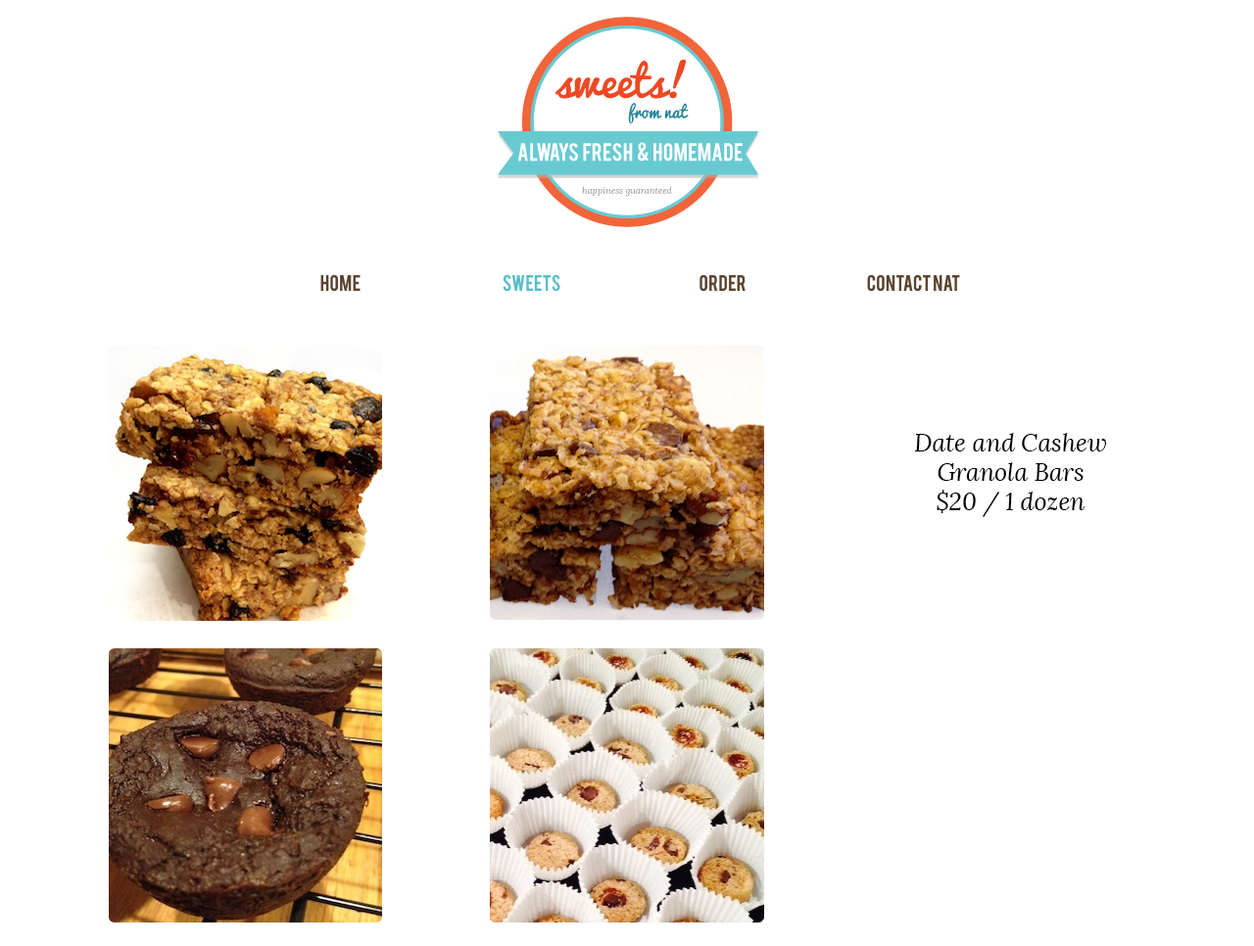
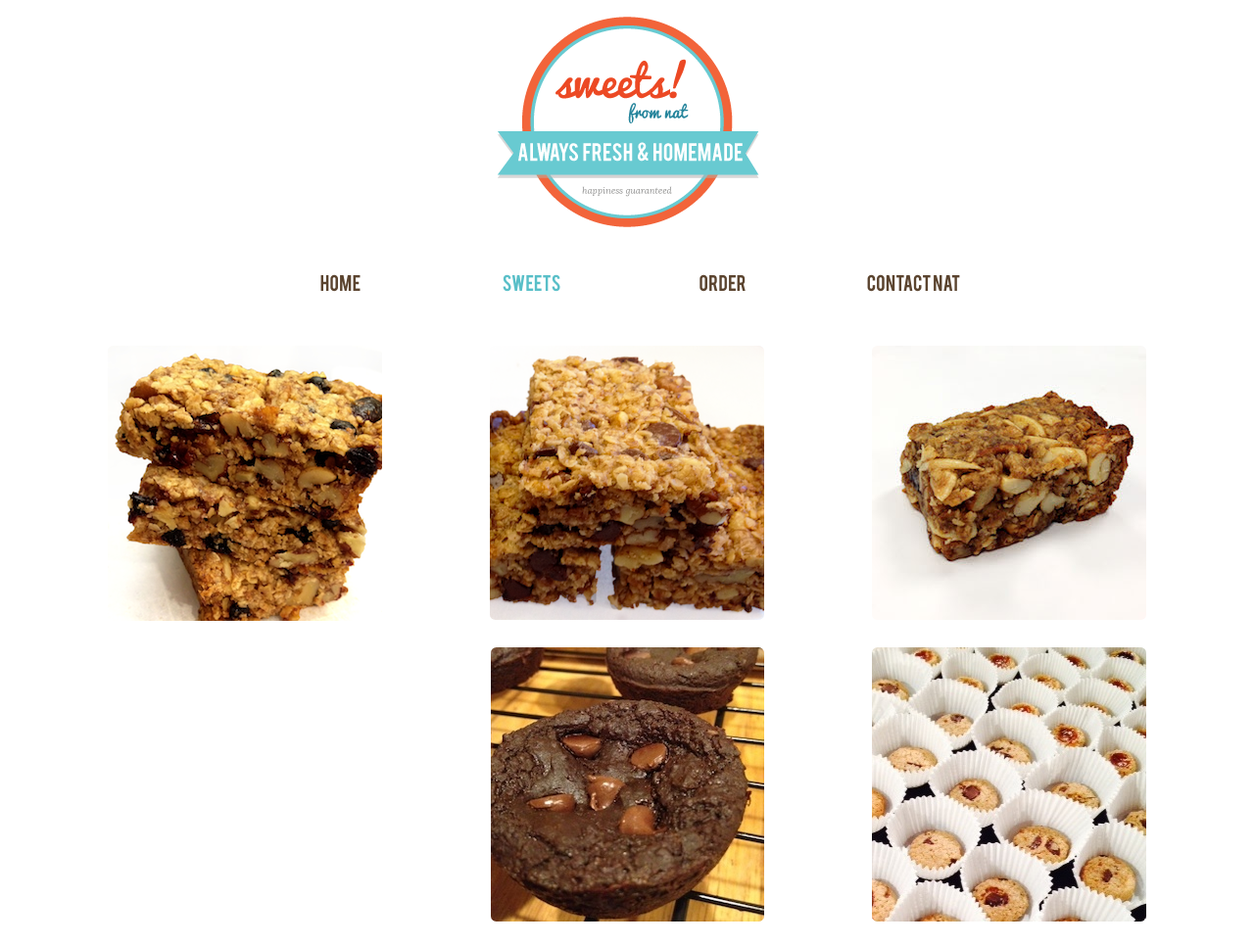
Before and after one commit to kprakobkit/sweets_from_nat, a Jekyll site: the page sweets.html, which Jekyll copies as it is, in a window 1280 px wide. Shown: the whole page at 98% size. Built offline with Jekyll 4.4.1, drawn with Linux system fonts in a browser that asks for light colours; nearby versions of some CDN libraries; library files that are not in the unit come from our copies; Markdown is read by kramdown in place of the engine named in the settings.

Commit message:
add Date and Cashew img

```diff
--- a/sweets.html
+++ b/sweets.html
@@ -45,11 +45,10 @@
         <!-- Modified the below thumbnail for the time being to accomodate not having a picture. Notice that it only has one img element. May be causing the problem of the images not stacking properly when shrinking the window. -->
         <div class="col-sm-6 col-md-4">
           <a href="#" class="thumbnail">
-            <img src="img/Date_Cashew_Granola_bars_name_price.png" alt="...">
+            <img class="bottom" src="img/Date_Cashew_Granola_bars_name_price.png" alt="...">
+            <img class="top" src="img/date_cashew_granola_bar_280x280.jpg" alt="...">
           </a>
         </div>
-      </div>
-      <div class="row">
         <div class="col-sm-6 col-md-4">
           <a href="#" class="thumbnail">
             <img class="bottom" src="img/BB_brownies_name_price.png" alt="...">
```
Also changed, not shown: img/date_cashew_granola_bar_280x280.jpg (added), 1 other file.
